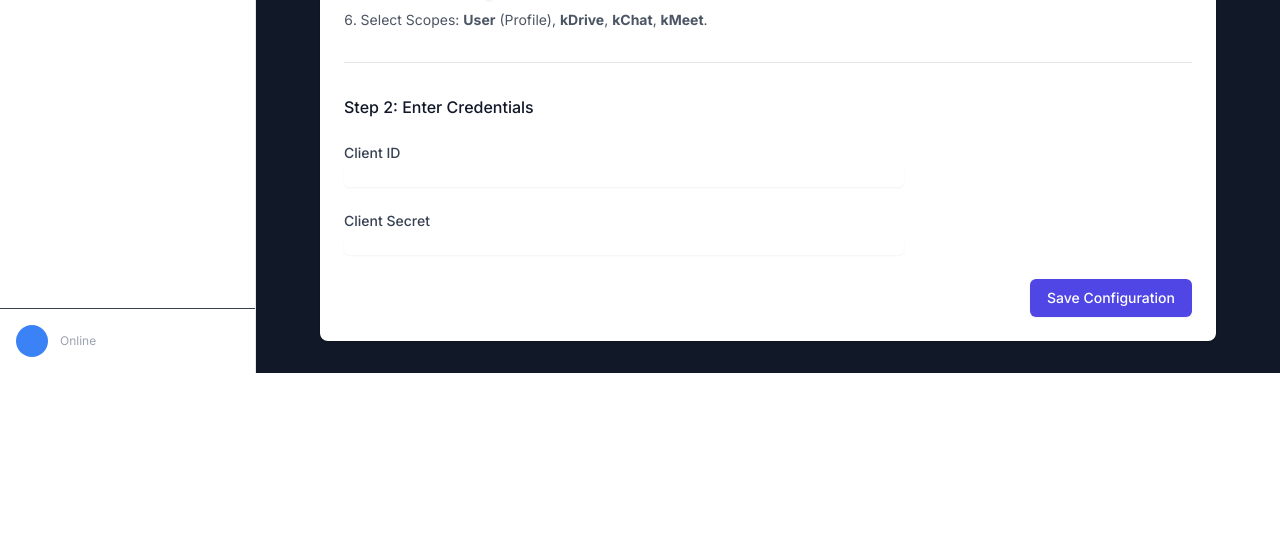
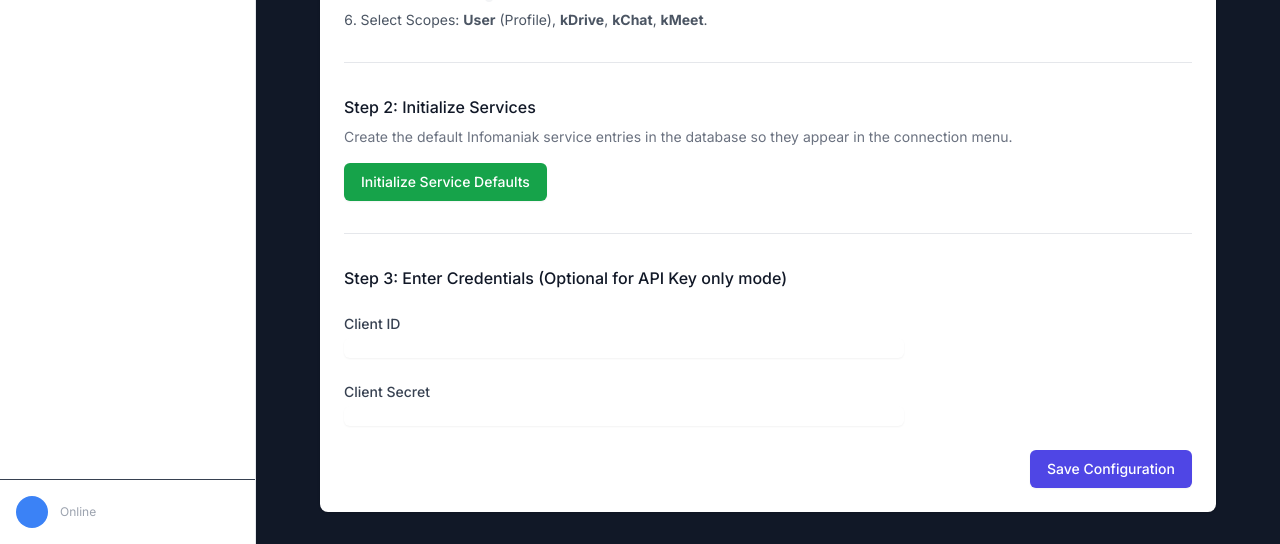
Before and after one commit to Sablonis/digitana, a Django app: template frontend/templates/frontend/wizard/setup_infomaniak.html in a window 1280 px wide. Shown: the part 427-971 px from the top of the page. Before the commit the page ends 800 px from the top, so only its background shows below. Run offline with Django 5.2, Linux system fonts and the light colour scheme; the template is opened without the code that fills it, so the values that code supplies are empty; some libraries are stand-ins or nearby versions.

Commit message:
feat: Add UI button to seed Infomaniak services

```diff
--- a/frontend/templates/frontend/wizard/setup_infomaniak.html
+++ b/frontend/templates/frontend/wizard/setup_infomaniak.html
@@ -28,12 +28,27 @@
                     <li>Enter Name: <strong>Digitana</strong>.</li>
                     <li>Enter Redirect URI: <code class="bg-gray-100 px-1 py-0.5 rounded">{{ redirect_uri }}</code></li>
                     <li>Select Scopes: <strong>User</strong> (Profile), <strong>kDrive</strong>, <strong>kChat</strong>,
-                        <strong>kMeet</strong>.</li>
+                        <strong>kMeet</strong>.
+                    </li>
                 </ol>
             </div>
 
             <div class="mt-8 border-t border-gray-200 pt-8">
-                <h4 class="text-md font-medium text-gray-900">Step 2: Enter Credentials</h4>
+                <h4 class="text-md font-medium text-gray-900">Step 2: Initialize Services</h4>
+                <p class="mt-2 text-sm text-gray-500">Create the default Infomaniak service entries in the database so
+                    they appear in the connection menu.</p>
+                <form method="POST" class="mt-4">
+                    {% csrf_token %}
+                    <button type="submit" name="seed_services" value="true"
+                        class="inline-flex justify-center py-2 px-4 border border-transparent shadow-sm text-sm font-medium rounded-md text-white bg-green-600 hover:bg-green-700 focus:outline-none focus:ring-2 focus:ring-offset-2 focus:ring-green-500">
+                        Initialize Service Defaults
+                    </button>
+                </form>
+            </div>
+
+            <div class="mt-8 border-t border-gray-200 pt-8">
+                <h4 class="text-md font-medium text-gray-900">Step 3: Enter Credentials (Optional for API Key only mode)
+                </h4>
                 <form class="mt-5 space-y-6" method="POST">
                     {% csrf_token %}
                     <div class="grid grid-cols-1 gap-y-6 gap-x-4 sm:grid-cols-6">
--- a/frontend/views.py
+++ b/frontend/views.py
@@ -26,6 +26,12 @@
         })
 
     def post(self, request):
+        if 'seed_services' in request.POST:
+            from integrations.services import seed_default_services
+            results = seed_default_services()
+            messages.success(request, f"Services initialized: {', '.join(results)}")
+            return redirect('setup_wizard')
+
         client_id = request.POST.get('client_id')
         client_secret = request.POST.get('client_secret')
 
```
Also changed, not shown: core/management/commands/seed_infomaniak.py (+4 -29 lines), integrations/services.py (added, +35 -0 lines), tests/frontend/test_wizard_seed.py (added, +26 -0 lines).
